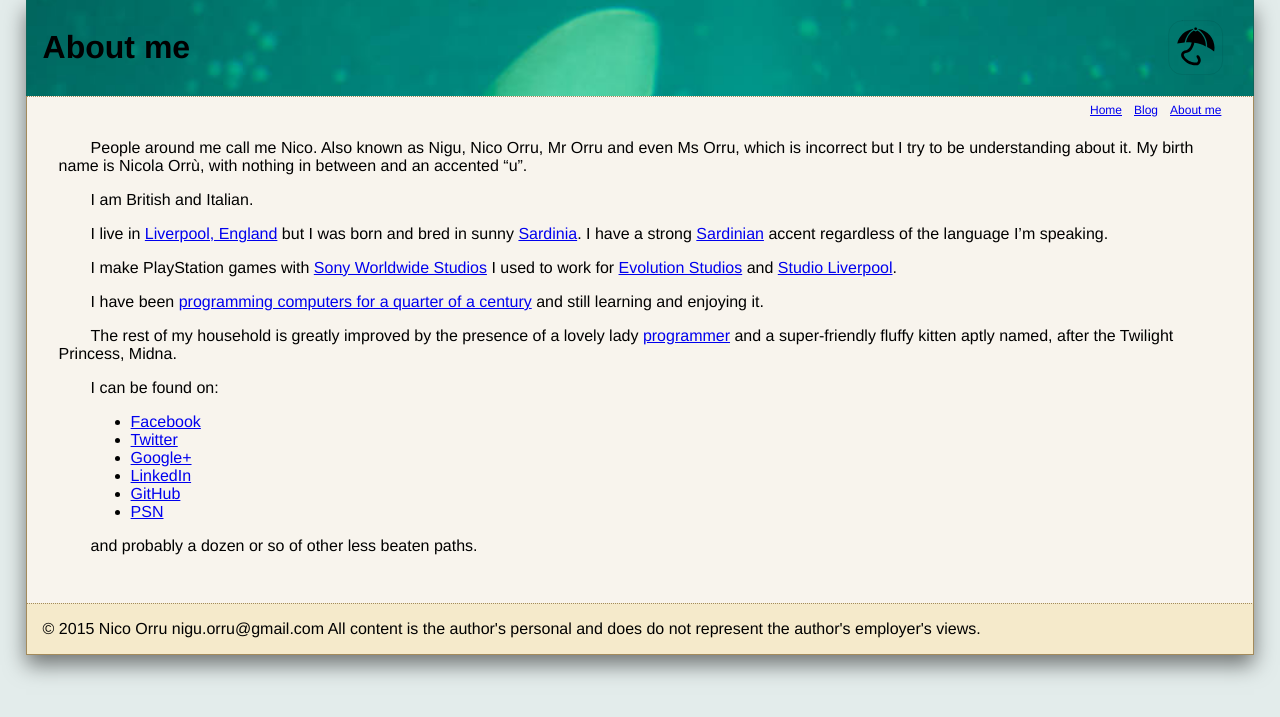
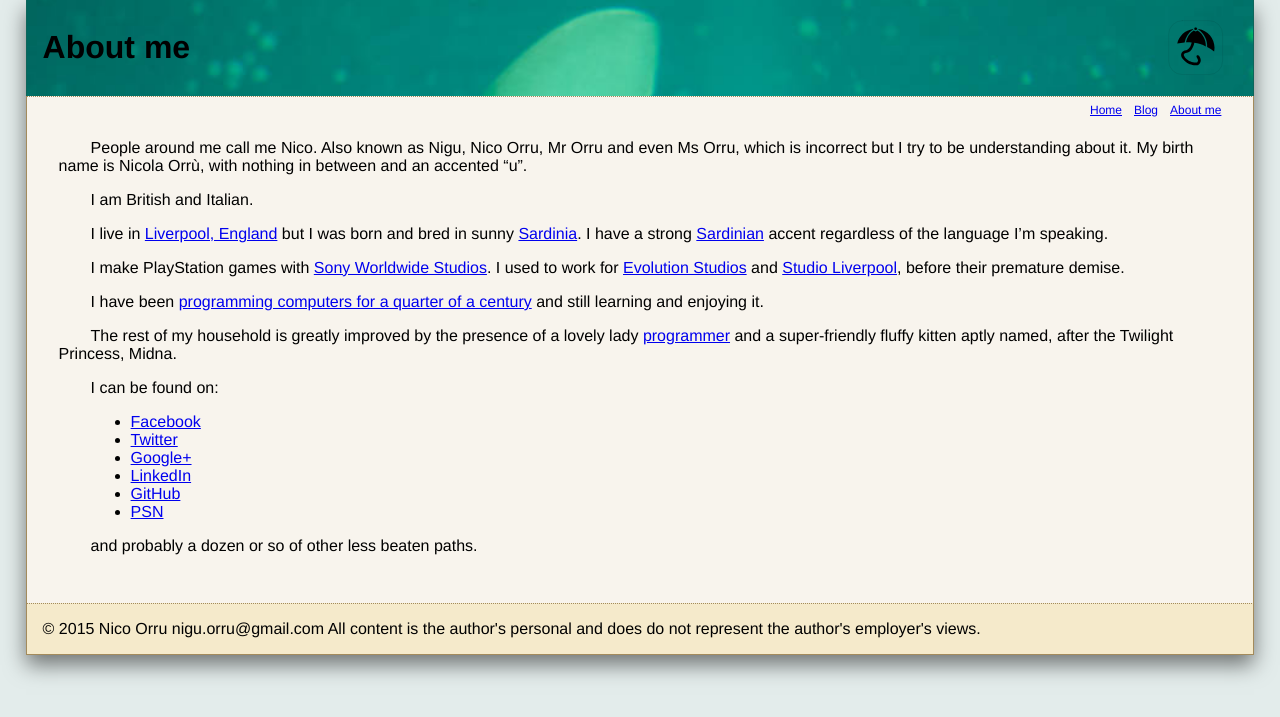
Before and after one commit to itadinanta/itadinanta.github.io, a Jekyll site: the page built from about.md, in a window 1280 px wide. Shown: the top 717 px of the page. Built offline with Jekyll 4.4.1, drawn with Linux system fonts in a browser that asks for light colours.

Commit message:
Punctuation

```diff
--- a/about.md
+++ b/about.md
@@ -10,10 +10,9 @@ I am British and Italian.
 I live in [Liverpool, England](https://en.wikipedia.org/wiki/Liverpool) but I was born and bred in sunny [Sardinia](https://en.wikipedia.org/wiki/Sardinia).
 I have a strong [Sardinian](https://en.wikipedia.org/wiki/Sardinian_language) accent regardless of the language I'm speaking.
 
-I make PlayStation games with [Sony Worldwide Studios](https://en.wikipedia.org/wiki/SCE_Worldwide_Studios) I used to work for [Evolution Studios](https://en.wikipedia.org/wiki/Evolution_Studios) and [Studio Liverpool](https://en.wikipedia.org/wiki/Psygnosis).
+I make PlayStation games with [Sony Worldwide Studios](https://en.wikipedia.org/wiki/SCE_Worldwide_Studios). I used to work for [Evolution Studios](https://en.wikipedia.org/wiki/Evolution_Studios) and [Studio Liverpool](https://en.wikipedia.org/wiki/Psygnosis), before their premature demise.
 
-I have been [programming computers for a quarter of a century](/resources/curriculum_2016.pdf)
-and still learning and enjoying it.
+I have been [programming computers for a quarter of a century](/resources/curriculum_2016.pdf) and still learning and enjoying it.
 
 The rest of my household is greatly improved by the presence of a lovely lady [programmer](http://blog.doppioslash.com/about/) and a super-friendly fluffy kitten aptly named, after the Twilight Princess, Midna.
 
```
